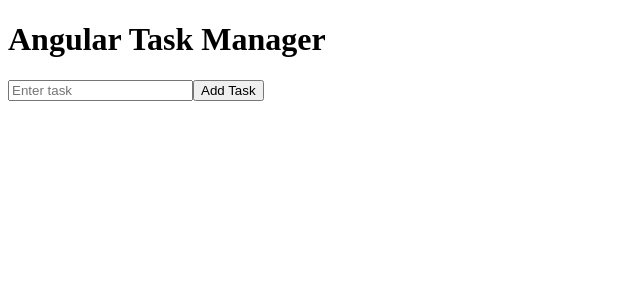
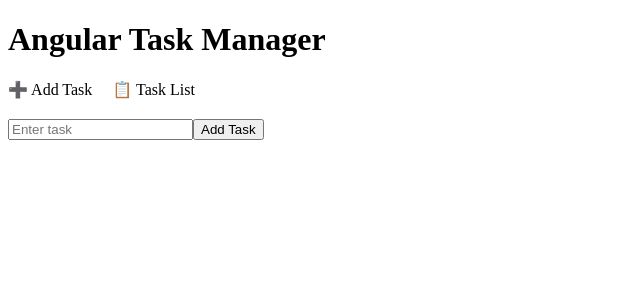
Before and after one commit to chvsrc/angular-task-manager-app, an Angular app: page /add in a window 1280 px wide. Before the commit this address led to /. Shown: the top 300 px of the page, without its empty margins (0-640 px from the left). Built offline with nearby package versions, Linux system fonts and the light colour scheme.

Commit message:
Added Router Modules

```diff
--- a/src/app/app.css
+++ b/src/app/app.css
@@ -0,0 +1,11 @@
+nav {
+  display: flex;
+  gap: 20px;
+  margin-bottom: 20px;
+}
+
+.active-link {
+  font-weight: bold;
+  color: darkblue;
+  text-decoration: underline;
+}
--- a/src/app/app.html
+++ b/src/app/app.html
@@ -1,3 +1,8 @@
 <h1>Angular Task Manager</h1>
-<app-add-task></app-add-task>
-<app-task-list></app-task-list>
+
+<nav>
+  <a routerLink="/add" routerLinkActive="active-link">➕ Add Task</a>
+  <a routerLink="/list" routerLinkActive="active-link">📋 Task List</a>
+</nav>
+
+<router-outlet></router-outlet>
--- a/src/app/app.routes.ts
+++ b/src/app/app.routes.ts
@@ -1,3 +1,9 @@
 import { Routes } from '@angular/router';
+import { AddTaskComponent } from './components/add-task/add-task';
+import { TaskListComponent } from './components/task-list/task-list';
 
-export const routes: Routes = [];
+export const routes: Routes = [
+  { path: 'add', component: AddTaskComponent },
+  { path: 'list', component: TaskListComponent },
+  { path: '', redirectTo: '/add', pathMatch: 'full' }  // default route
+];
--- a/src/app/app.ts
+++ b/src/app/app.ts
@@ -1,19 +1,11 @@
 import { Component } from '@angular/core';
-import { FormsModule } from '@angular/forms';
-import { AddTaskComponent } from './components/add-task/add-task';
-import { TaskListComponent } from './components/task-list/task-list';
+import { RouterOutlet } from '@angular/router';
 
 @Component({
   selector: 'app-root',
   standalone: true,
-  imports: [
-    FormsModule,
-    AddTaskComponent,
-    TaskListComponent
-  ],
+  imports: [RouterOutlet],  // Only RouterOutlet needed
   templateUrl: './app.html',
   styleUrls: ['./app.css']
 })
-export class AppComponent {
-  title = 'Angular Task Manager';
-}
+export class AppComponent {}
```
